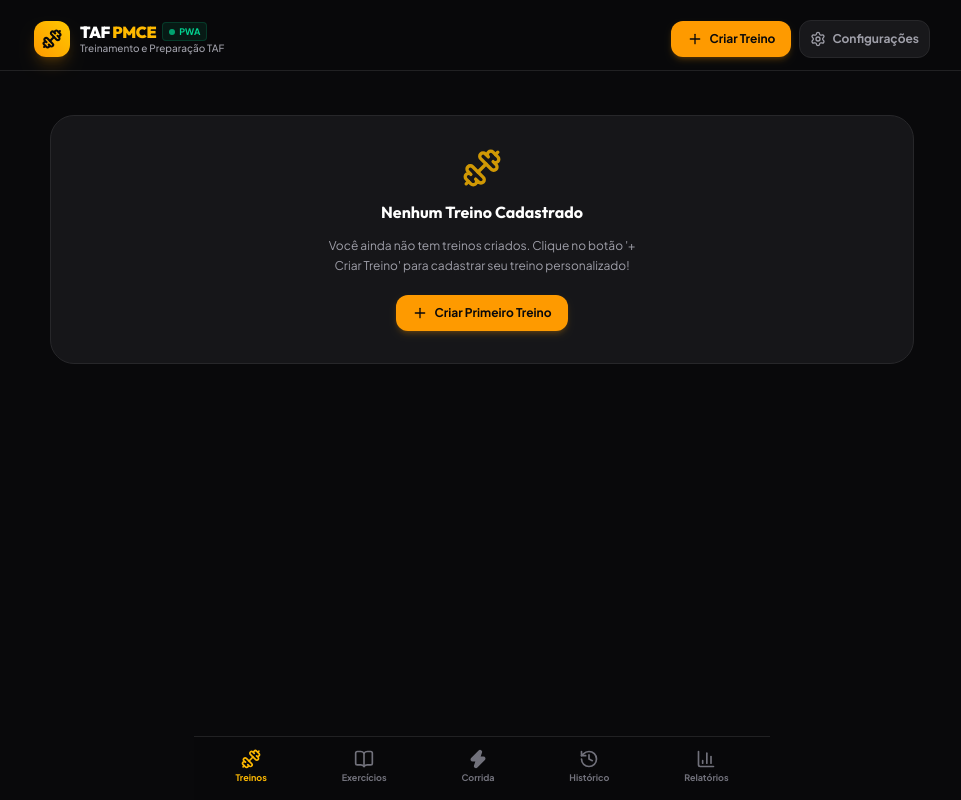
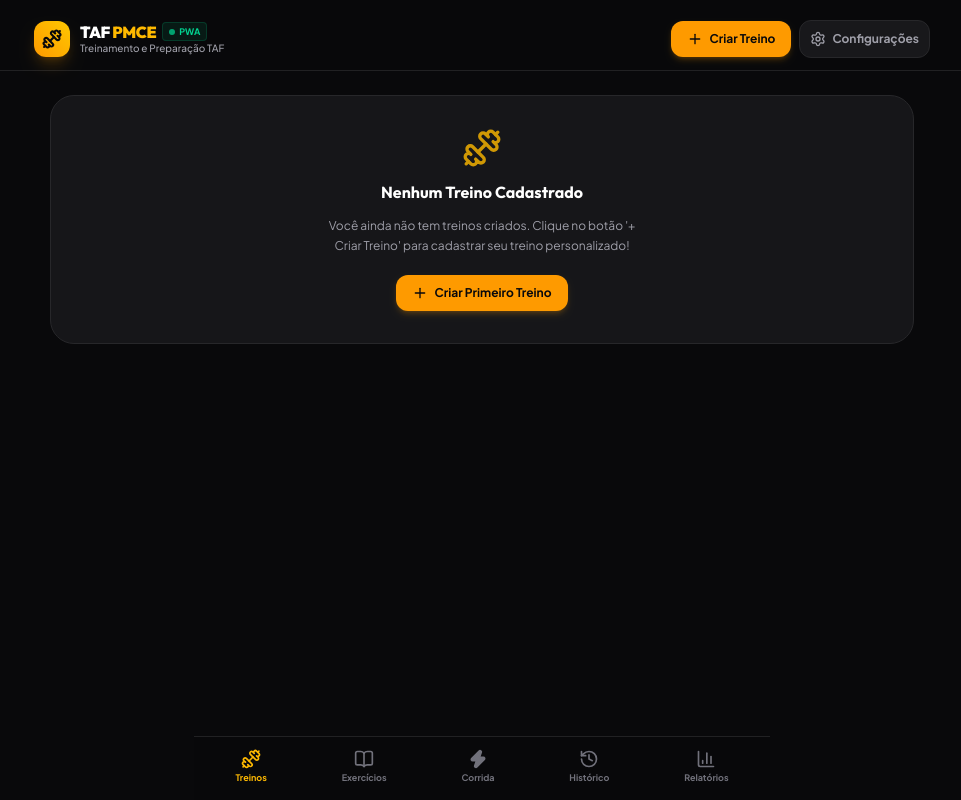
Before and after one commit to rodrocha444/taf-pmce, a React (Vite) app: page / in a window 1280 px wide. Shown: the whole page, without its empty margins (158-1119 px from the left). Built offline with nearby package versions, Linux system fonts and the light colour scheme.

Commit message:
fix: remove pt-safe-top duplicada abaixo do cabecalho

```diff
--- a/src/app.tsx
+++ b/src/app.tsx
@@ -1,5 +1,5 @@
 import React from 'react';
-import { HashRouter as Router, Routes, Route } from 'react-router-dom';
+import { HashRouter as Router, Routes, Route, useLocation } from 'react-router-dom';
 import { BottomNav, Header } from './components/organisms';
 import {
   WorkoutsView,
@@ -13,10 +13,14 @@ import {
 } from './components/pages';
 
 const Layout: React.FC<{ children: React.ReactNode }> = ({ children }) => {
+  const location = useLocation();
+  const isHeaderHidden = location.pathname === '/player' || location.pathname === '/edit';
+  const isPlayer = location.pathname === '/player';
+
   return (
     <div className="min-h-screen bg-zinc-950 text-zinc-100 flex flex-col font-sans selection:bg-amber-500 selection:text-zinc-950">
       <Header />
-      <main className="flex-1 pt-safe-top px-safe">
+      <main className={`flex-1 px-safe ${isHeaderHidden && !isPlayer ? 'pt-safe-top' : 'pt-0'}`}>
         {children}
       </main>
       <BottomNav />
```
